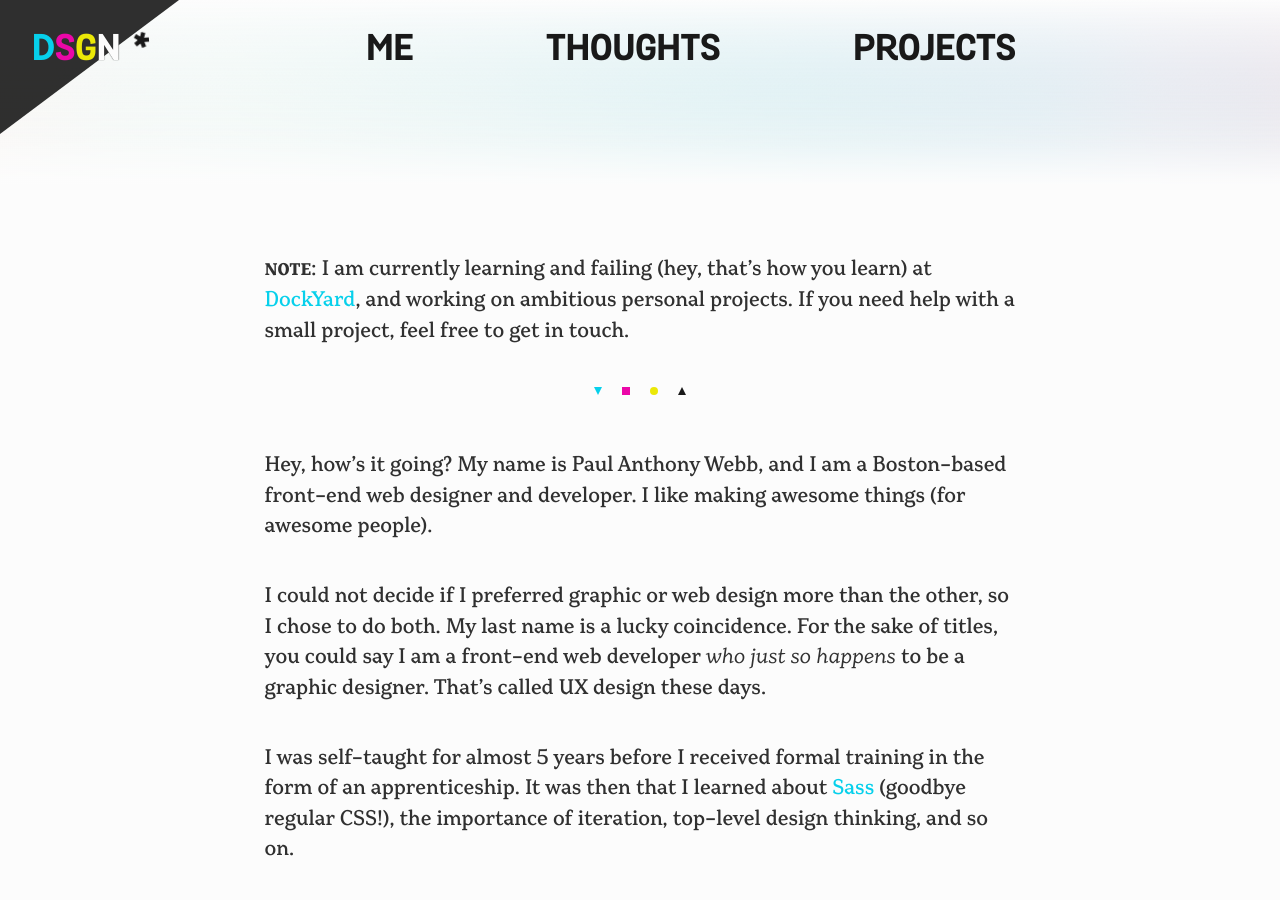
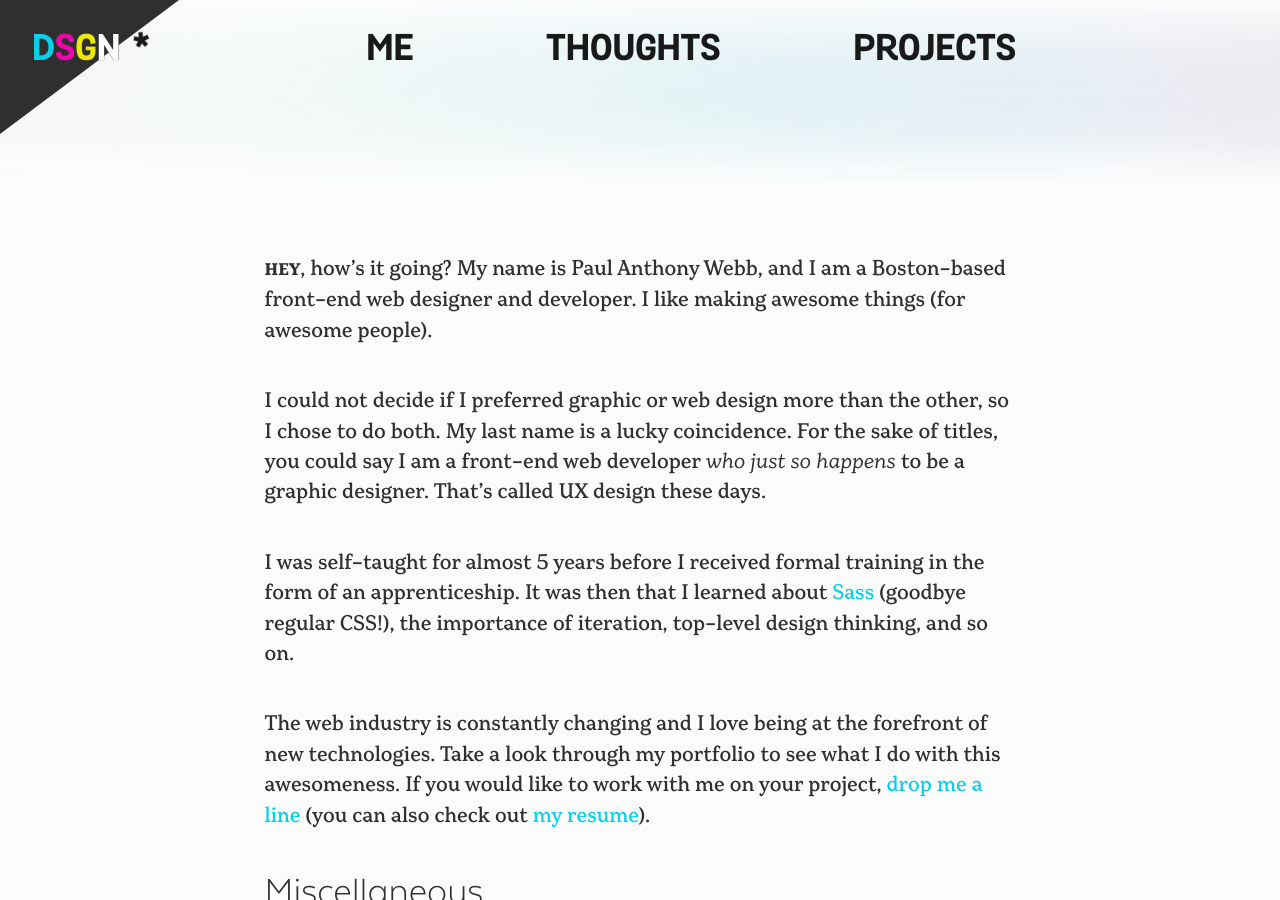
Before and after one commit to NetOpWibby/DSGN, a Jekyll site: the page built from me/index.html, in a window 1280 px wide and 900 px high, scrolled down 325 px. Built offline with Jekyll 4.4.1, drawn with Linux system fonts in a browser that asks for light colours; Markdown is read by kramdown in place of the engine named in the settings; comment, search, counter and statistics services are not loaded.

Commit message:
Slight update

```diff
--- a/me/index.html
+++ b/me/index.html
@@ -4,15 +4,6 @@ title: "About Paul Anthony Webb"
 ---
 
 <section id="me">
-						<p>NOTE: I am currently learning and failing (hey, that's how you learn) at <a href="http://dockyard.com">DockYard</a>, and working on ambitious personal projects. If you need help with a small project, feel free to get in touch.</p>
-
-						<div class="divider">
-							<span class="divider__shape-01"></span>
-							<span class="divider__shape-02"></span>
-							<span class="divider__shape-03"></span>
-							<span class="divider__shape-04"></span>
-						</div>
-
 						<p>Hey, how's it going? My name is Paul Anthony Webb, and I am a Boston-based front-end web designer and developer. I like making awesome things (for awesome people).</p>
 
 						<p>I could not decide if I preferred graphic or web design more than the other, so I chose to do both. My last name is a lucky coincidence. For the sake of titles, you could say I am a front-end web developer <em>who just so happens</em> to be a graphic designer. That's called UX design these days.</p>
--- a/resume/index.html
+++ b/resume/index.html
@@ -106,7 +106,7 @@
 
 							<h3>DockYard <a href="http://dockyard.com" style="color: #07d0eb">*</a></h3>
 							<p>Lots of ongoing projects, and new things learned almost daily. Before coming here, I never knew how Vim worked, among other things. Anyhoo, this is the most difficult and best place I've ever worked.</p>
-							<p><em>Timeframe:</em> April 2014 &mdash; Present</p>
+							<p><em>Timeframe:</em> April 2014 &mdash; February 2015</p>
 
 							<h3>Gapelia <a href="http://gapelia.com" style="color: #07d0eb">*</a></h3>
 							<p><em>Website + App:</em> Hand-coded, W3C-validated HTML5, and clean presentation. I built the entire front-end of the app. Since my departure, the app has been renamed "Folio" and modified.</p>
```
